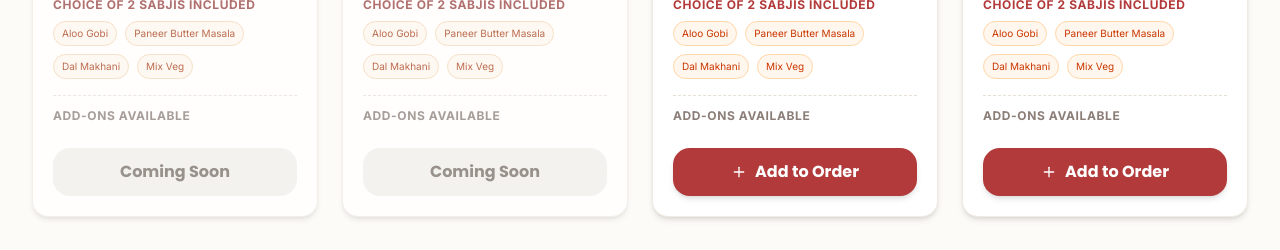
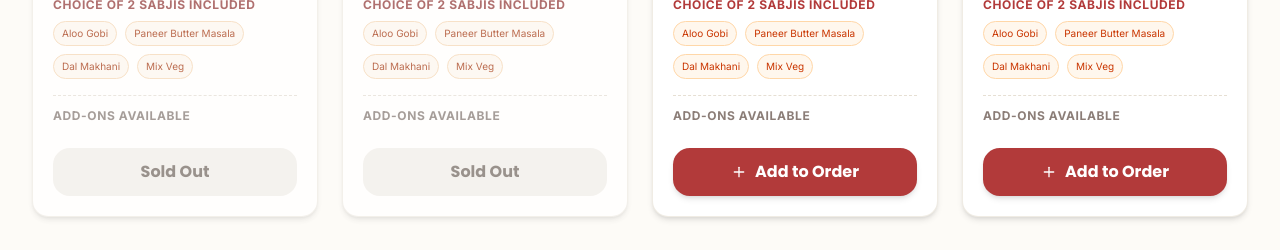
Before and after one commit to weber011/mummyfoodhub1, a Next.js app: page /menu in a window 1280 px wide. Shown: the part 963-1213 px from the top of the page. Built offline with nearby package versions, Linux system fonts and the light colour scheme; a web font is replaced by a local one.

Commit message:
Change disabled text to Sold Out

```diff
--- a/src/app/menu/page.tsx
+++ b/src/app/menu/page.tsx
@@ -13,7 +13,7 @@ export default function FullMenuPage() {
 
   // Combine items from siteData
   const allItems = [
-    ...(siteData.yesterdayMenu || []).map((item: any) => ({ ...item, category: "Yesterday's Menu", disabled: true, disabledText: "Unavailable" })),
+    ...(siteData.yesterdayMenu || []).map((item: any) => ({ ...item, category: "Yesterday's Menu", disabled: true, disabledText: "Sold Out" })),
     ...(siteData.todayMenu || []).map((item: any) => ({ ...item, category: "Today's Menu" })),
     ...((siteData as any).menuSections?.breadsExtras || []).map((item: any) => ({ ...item, category: "Breads & Extras" }))
   ];
--- a/src/components/shared/MenuCard.tsx
+++ b/src/components/shared/MenuCard.tsx
@@ -20,10 +20,11 @@ type MenuCardProps = {
   badge?: string;
   isVeg?: boolean;
   disabled?: boolean;
+  disabledText?: string;
 };
 
 export function MenuCard({
-  title, originalPrice, price, discount, description, items, sabjiOptions, extras, image, badge, isVeg = true, disabled = false
+  title, originalPrice, price, discount, description, items, sabjiOptions, extras, image, badge, isVeg = true, disabled = false, disabledText
 }: MenuCardProps) {
   const { addToCart } = useCart();
   const { siteData } = useSiteData();
@@ -400,12 +401,12 @@ export function MenuCard({
                   : "bg-primary text-white hover:bg-primary/90 shadow-md hover:shadow-lg"
           }`}
         >
-          <AnimatePresence mode="wait">
-            {disabled ? (
-              <motion.span key="coming" initial={{ scale: 0 }} animate={{ scale: 1 }} exit={{ scale: 0 }} className="flex items-center gap-2">
-                Coming Soon
-              </motion.span>
-            ) : added ? (
+        <AnimatePresence mode="wait">
+          {disabled ? (
+            <motion.span key="coming" initial={{ scale: 0 }} animate={{ scale: 1 }} exit={{ scale: 0 }} className="flex items-center gap-2">
+              {disabledText || "Sold Out"}
+            </motion.span>
+          ) : added ? (
               <motion.span key="check" initial={{ scale: 0 }} animate={{ scale: 1 }} exit={{ scale: 0 }} className="flex items-center gap-2">
                 <Check className="w-4 h-4" /> {upgradedToCombo ? "Upgraded to Special Combo!" : "Added to Cart!"}
               </motion.span>
```
